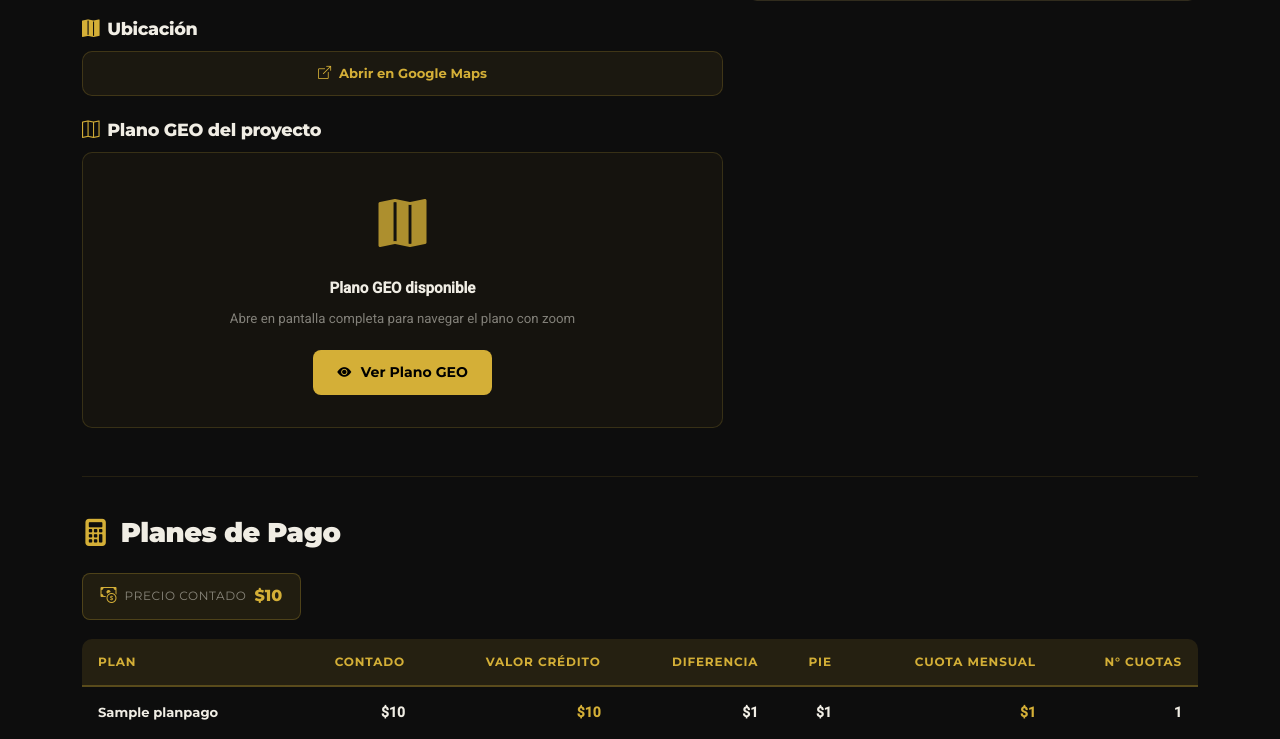
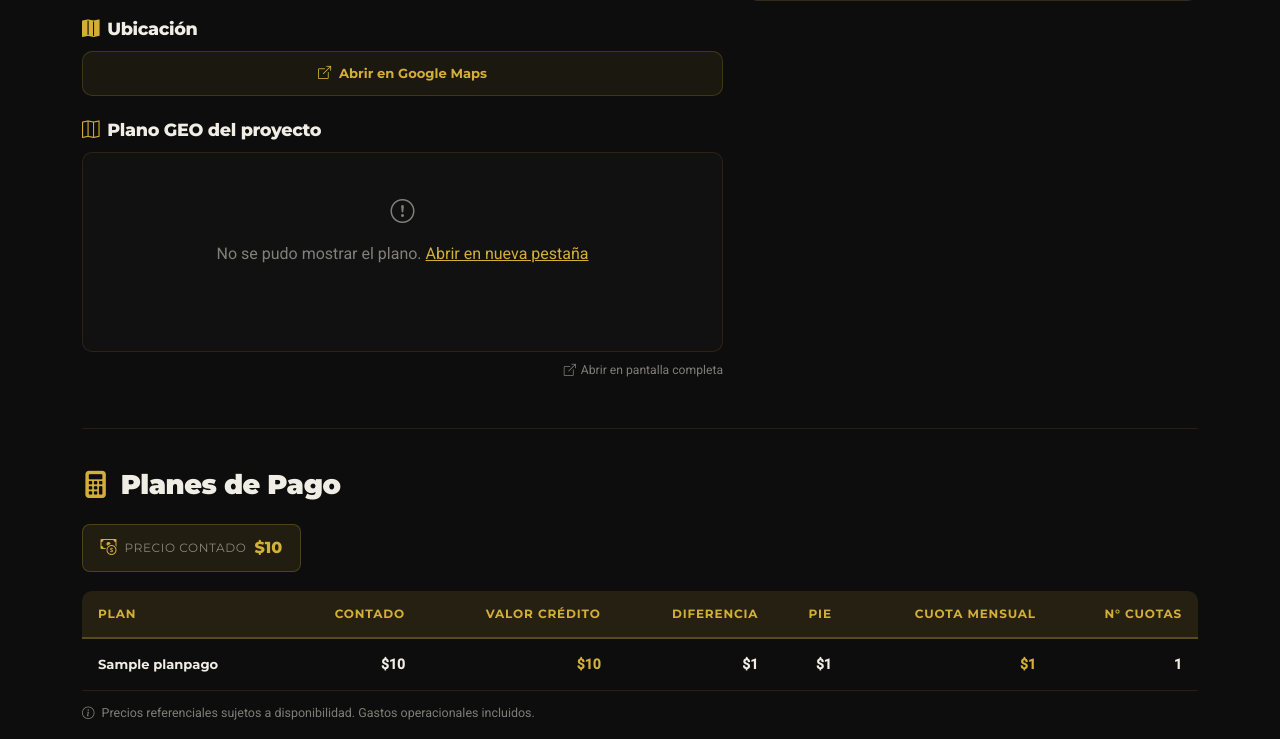
Before and after one commit to GoGo-DevS/puntoparcelas, a Django app: a page that uses core/templates/core/parcela_detail.html in a window 1280 px wide. Shown: the part 1130-1869 px from the top of the page. Run offline with Django 5.2, Linux system fonts and the light colour scheme; tables that the repository leaves empty hold one stand-in row (values such as "Sample post"); grey boxes marked "Sample" are stand-in pictures; some libraries are stand-ins or nearby versions.

Commit message:
feat: PDF inline via JS fetch+blob (evita conexion directa iframe→Gunicorn)
JS hace fetch() al proxy, recibe el PDF como blob, crea blob URL
y lo asigna al iframe. El browser renderiza el PDF localmente
sin depender del ciclo de vida del iframe. Fallback a nueva pestana.

Co-Authored-By: Claude Sonnet 4.6 <noreply@anthropic.com>

```diff
--- a/core/templates/core/parcela_detail.html
+++ b/core/templates/core/parcela_detail.html
@@ -232,15 +232,44 @@
         <div class="mt-4">
           <h3 style="font-size:1.1rem; margin-bottom:.75rem;"><i class="bi bi-map me-2" style="color:var(--pp-gold);"></i>Plano GEO del proyecto</h3>
           <!-- Visor PDF inline (PDF.js) -->
-          <div style="background:rgba(212,175,55,.04); border:1px solid rgba(212,175,55,.18); border-radius:var(--pp-radius); padding:2rem; text-align:center;">
-            <i class="bi bi-map-fill" style="font-size:3rem; color:var(--pp-gold); display:block; margin-bottom:.75rem; opacity:.8;"></i>
-            <div style="font-size:.95rem; font-weight:600; color:var(--pp-text); margin-bottom:.4rem;">Plano GEO disponible</div>
-            <div style="font-size:.83rem; color:var(--pp-muted); margin-bottom:1.25rem;">Abre en pantalla completa para navegar el plano con zoom</div>
+          <!-- JS fetch → blob URL → iframe (evita que el iframe abra conexión directo a Gunicorn) -->
+          <div id="geoWrap_{{ parcela.pk }}" style="border-radius:var(--pp-radius); overflow:hidden; border:1px solid var(--pp-border); background:#111; min-height:200px;">
+            <div id="geoLoad_{{ parcela.pk }}" style="padding:2.5rem; text-align:center; color:var(--pp-muted);">
+              <i class="bi bi-hourglass-split" style="font-size:1.5rem; display:block; margin-bottom:.5rem;"></i>
+              Cargando plano GEO...
+            </div>
+            <iframe id="geoFrame_{{ parcela.pk }}" style="width:100%; height:580px; border:0; display:none;"></iframe>
+          </div>
+          <div class="mt-2" style="display:flex; justify-content:flex-end;">
             <a href="{% url 'core:parcela_geo_pdf' parcela.slug %}" target="_blank" rel="noopener"
-               style="display:inline-flex; align-items:center; gap:.6rem; padding:.7rem 1.5rem; border-radius:8px; background:var(--pp-gold); color:#000; text-decoration:none; font-family:'Montserrat',sans-serif; font-weight:700; font-size:.88rem;">
-              <i class="bi bi-eye-fill"></i> Ver Plano GEO
+               style="font-size:.76rem; color:var(--pp-muted); text-decoration:none; display:flex; align-items:center; gap:.3rem;">
+              <i class="bi bi-box-arrow-up-right"></i> Abrir en pantalla completa
             </a>
           </div>
+          <script>
+          (function(){
+            var proxyUrl = '{% url "core:parcela_geo_pdf" parcela.slug %}';
+            var loadEl  = document.getElementById('geoLoad_{{ parcela.pk }}');
+            var frameEl = document.getElementById('geoFrame_{{ parcela.pk }}');
+            fetch(proxyUrl)
+              .then(function(r){
+                if (!r.ok) throw new Error('HTTP ' + r.status);
+                return r.blob();
+              })
+              .then(function(blob){
+                var blobUrl = URL.createObjectURL(blob);
+                frameEl.src = blobUrl;
+                frameEl.style.display = 'block';
+                loadEl.style.display  = 'none';
+              })
+              .catch(function(){
+                loadEl.innerHTML =
+                  '<i class="bi bi-exclamation-circle" style="font-size:1.5rem;display:block;margin-bottom:.5rem;"></i>' +
+                  'No se pudo mostrar el plano. ' +
+                  '<a href="' + proxyUrl + '" target="_blank" style="color:var(--pp-gold);">Abrir en nueva pestaña</a>';
+              });
+          })();
+          </script>
         </div>
         {% endif %}
       </div>
```
